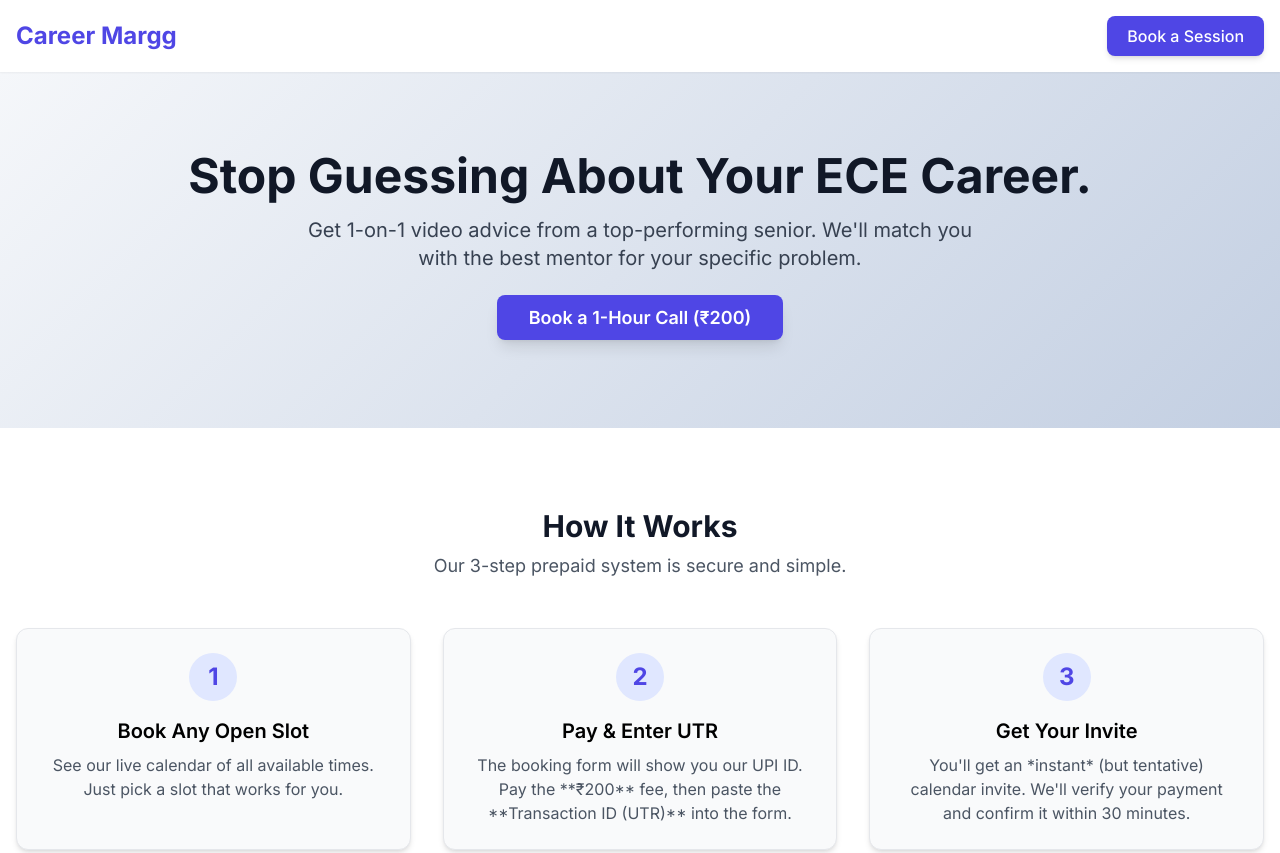
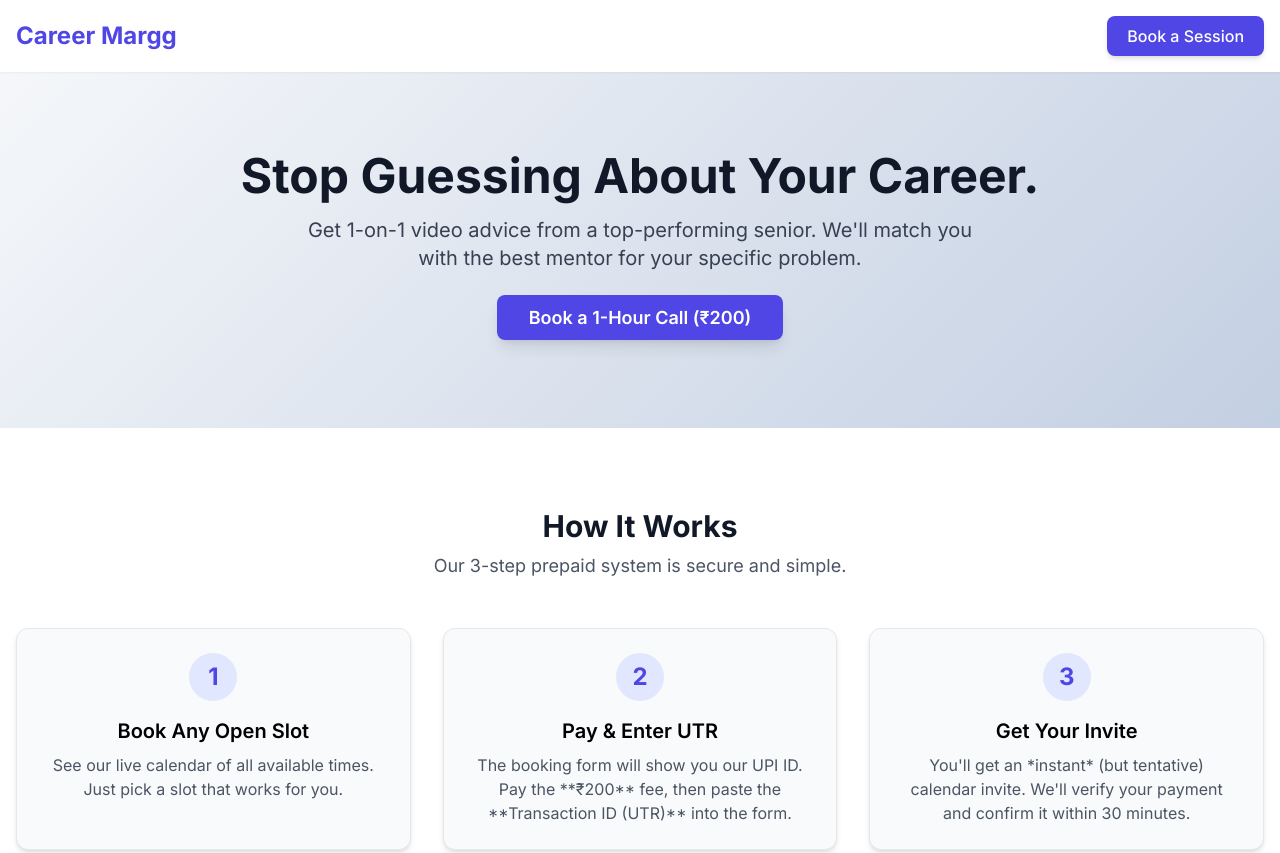
Before and after one commit to PRIYANSH01-KRSN/campus-connect-website, a plain HTML site: page index.html in a window 1280 px wide. Shown: the top 853 px of the page. Drawn offline with nearby package versions, Linux system fonts and the light colour scheme.

Commit message:
Update index.html

```diff
--- a/index.html
+++ b/index.html
@@ -40,7 +40,7 @@
         <section class="hero-gradient pt-20 pb-24 text-center">
             <div class="container mx-auto px-4">
                 <h1 class="text-4xl md:text-5xl font-bold text-gray-900 leading-tight">
-                    Stop Guessing About Your ECE Career.
+                    Stop Guessing About Your Career.
                 </h1>
                 <p class="mt-4 text-lg md:text-xl text-gray-700 max-w-2xl mx-auto">
                     Get 1-on-1 video advice from a top-performing senior. We'll match you with the best mentor for your specific problem.
```
